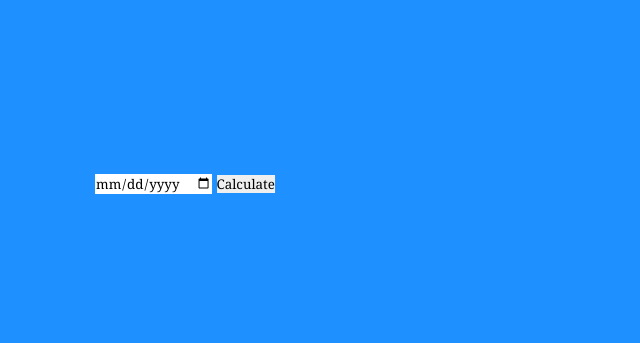
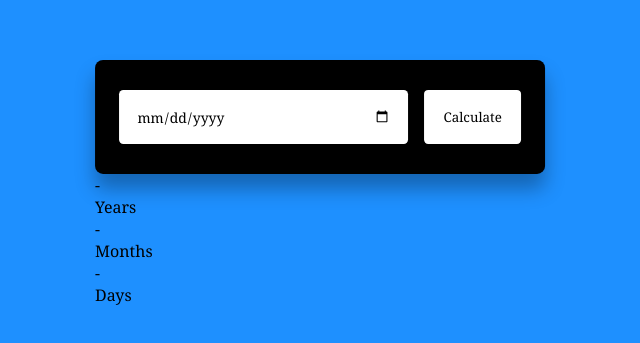
Before and after one commit to Saadkhattk/class_tk-5, a plain HTML site: page index.html in a window 1280 px wide. Shown: the part 217-560 px from the top of the page, without its empty margins (320-960 px from the left). Drawn offline with Linux system fonts and the light colour scheme.

Commit message:
Then I added span tags for years months and days

```diff
--- a/index.html
+++ b/index.html
@@ -13,7 +13,18 @@
     <button id="clc-btn">Calculate</button>
   </div>
   <div class="output-box">
-
+    <div>
+      <span id="years">-</span>
+      <p>Years</p>
+    </div>
+    <div>
+      <span id="months">-</span>
+      <p>Months</p>
+    </div>
+    <div>
+      <span id="days">-</span>
+      <p>Days</p>
+    </div>
   </div>
 </div>
 </body>
--- a/style.css
+++ b/style.css
@@ -19,5 +19,41 @@ border: none;
 outline: none;
 }
 .input-box{
-
+background-color: black;
+padding: 1.87em 1.5em;
+border-radius: 0.5em;
+box-shadow: 0 0.93em 1.25em rgba(0, 0, 0, 0.3);
+margin-bottom: 3.12m;
+display: grid;
+gap: 1em;
+grid-template-columns: 9fr 3fr;
 }
+input, button {
+  font-weight: 500;
+  border-radius: 0.31em;
+}
+input {
+  padding: 1.2em 1.25em;
+  font-size: 0.87em;
+  background-color: white;
+  color: black;
+}
+button{
+  color: rgb(1, 1, 1);
+  background-color: rgb(255, 255, 255);
+}
+output-box{
+  width: 100%;
+  display: flex;
+  justify-content: space-between;
+}
+output-box div {
+  height: 6.25em;
+  width: 6.25em;
+  background-color: black;
+  border-radius: 0.31em;
+  color: white;
+  display: grid;
+  place-items: center;
+  padding: 1.25em 0;
+}
```
